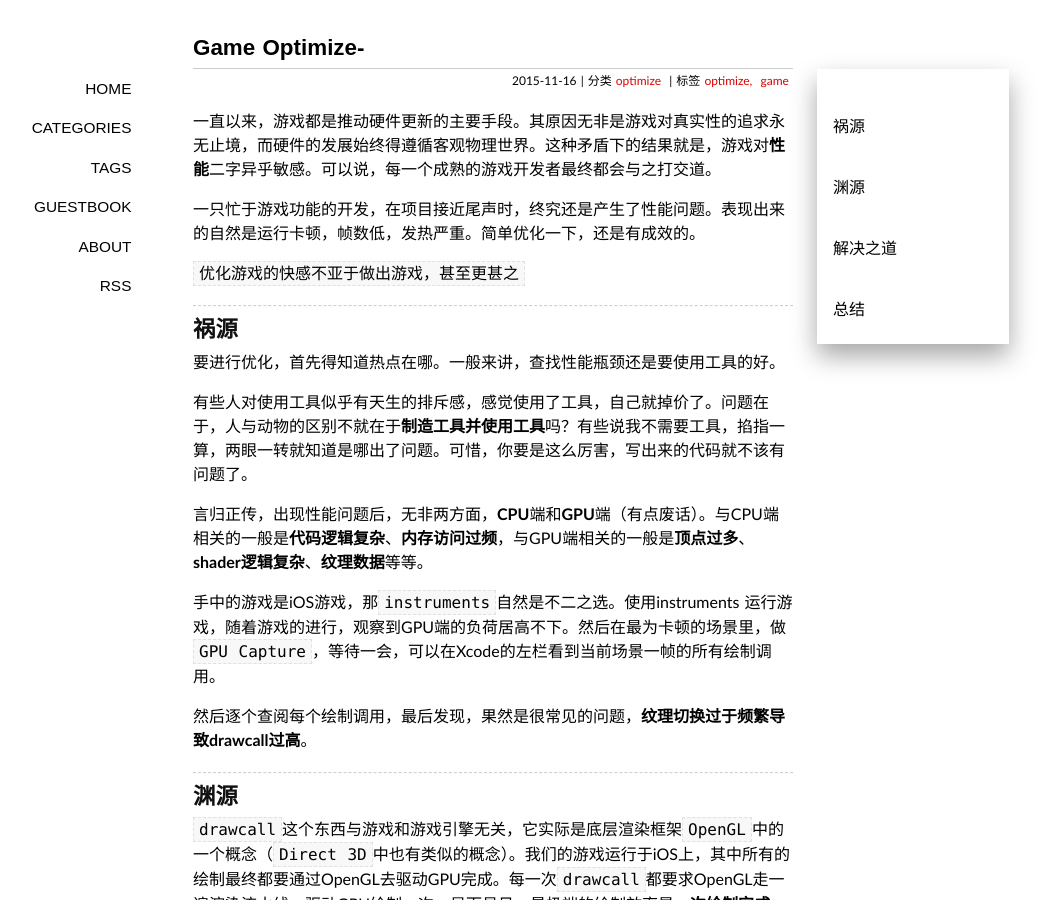
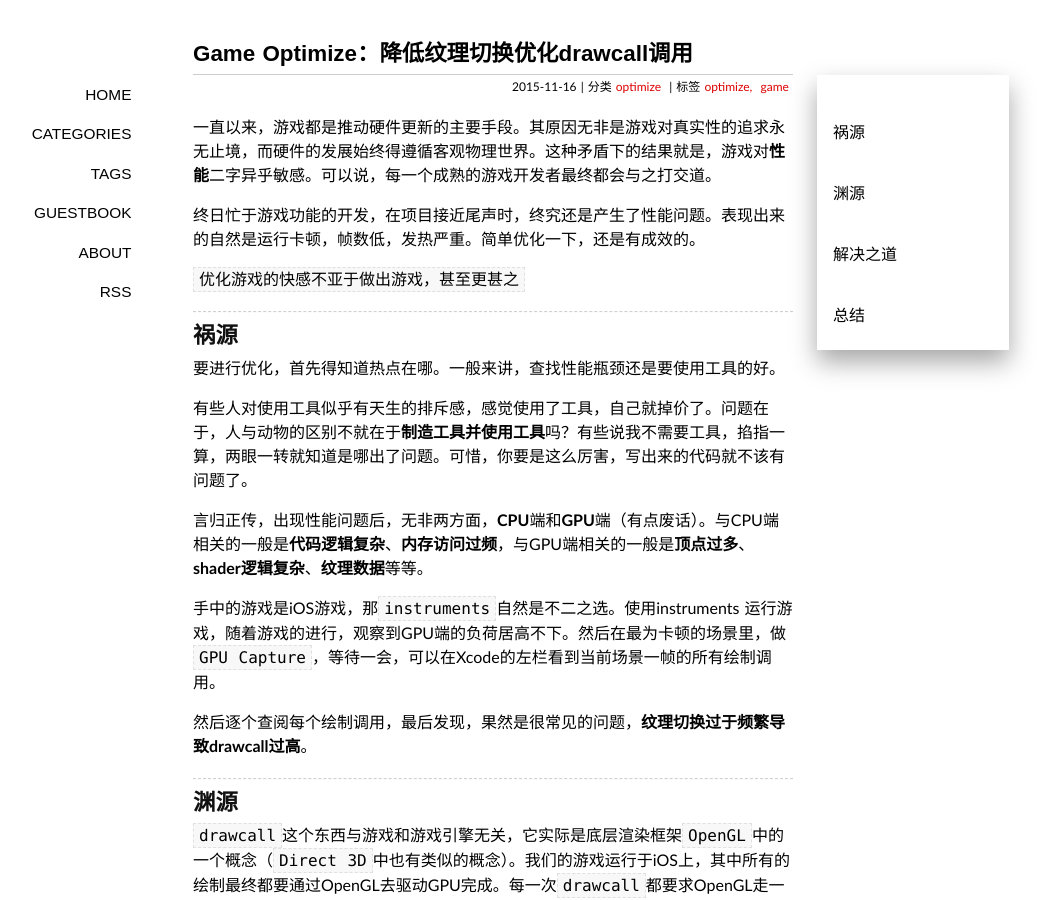
Before and after one commit to keyring/keyring.github.io, a Jekyll site: the page built from _posts/2015-11-16-Optimize-drawcall.md, in a window 1280 px wide and 900 px high. Shown: the whole window, without its empty margins (147-1200 px from the left). Built offline with Jekyll 4.4.1, drawn with Linux system fonts in a browser that asks for light colours; nearby versions of some CDN libraries; some web fonts are replaced; Markdown is read by kramdown in place of the engine named in the settings; comment, search, counter and statistics services are not loaded; a style sheet for code colours, icons or effects is not loaded.

Commit message:
fix post name

```diff
--- a/_posts/2015-11-16-Optimize-drawcall.md
+++ b/_posts/2015-11-16-Optimize-drawcall.md
@@ -1,14 +1,14 @@
 ---
 data: 2015-11-16
 layout: post
-title: Game Optimize-
+title: Game Optimize：降低纹理切换优化drawcall调用
 categories: optimize
 tags: optimize, game
 ---
 
 一直以来，游戏都是推动硬件更新的主要手段。其原因无非是游戏对真实性的追求永无止境，而硬件的发展始终得遵循客观物理世界。这种矛盾下的结果就是，游戏对**性能**二字异乎敏感。可以说，每一个成熟的游戏开发者最终都会与之打交道。
 
-一只忙于游戏功能的开发，在项目接近尾声时，终究还是产生了性能问题。表现出来的自然是运行卡顿，帧数低，发热严重。简单优化一下，还是有成效的。
+终日忙于游戏功能的开发，在项目接近尾声时，终究还是产生了性能问题。表现出来的自然是运行卡顿，帧数低，发热严重。简单优化一下，还是有成效的。
 
 `优化游戏的快感不亚于做出游戏，甚至更甚之`
 
```
